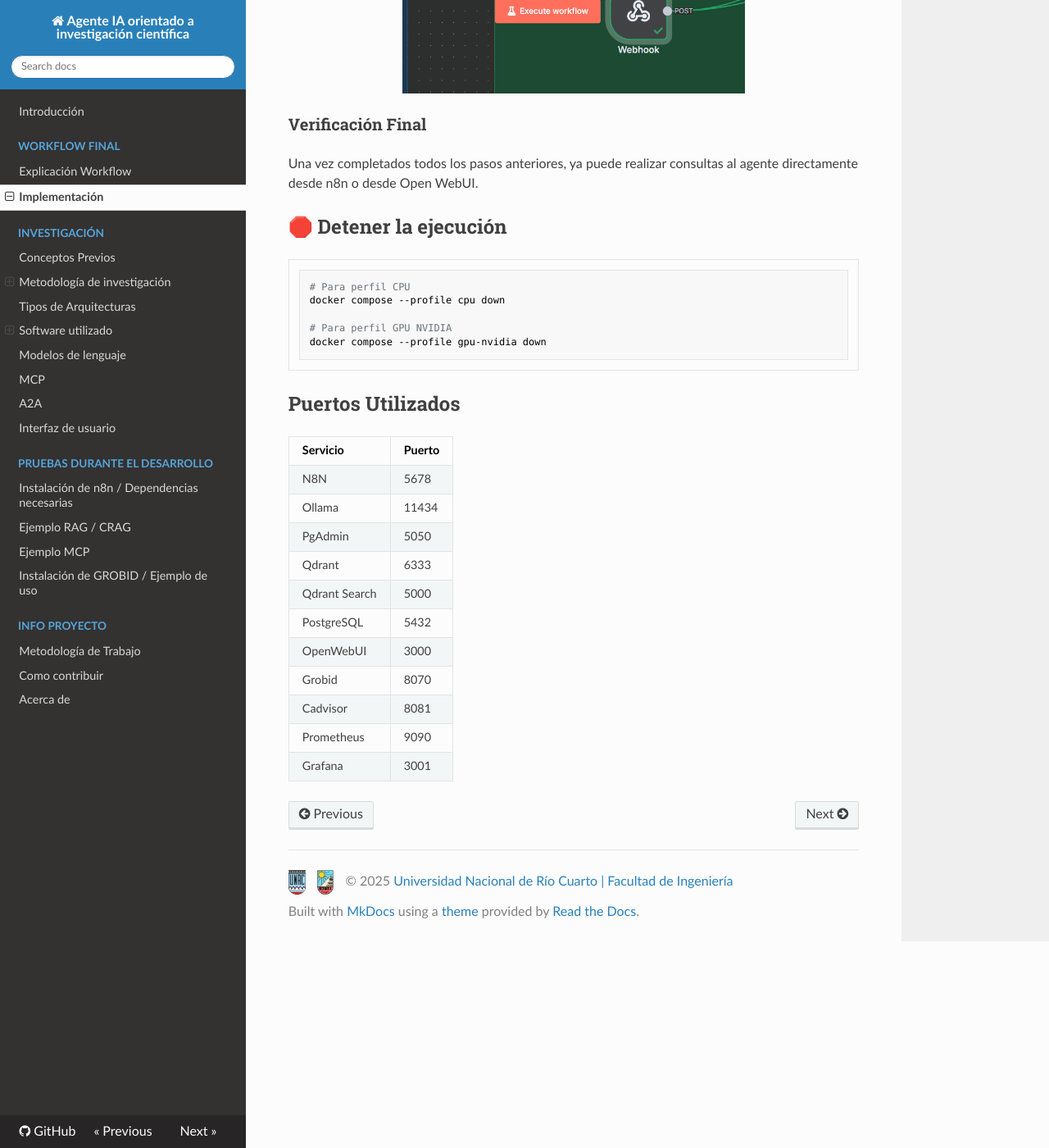
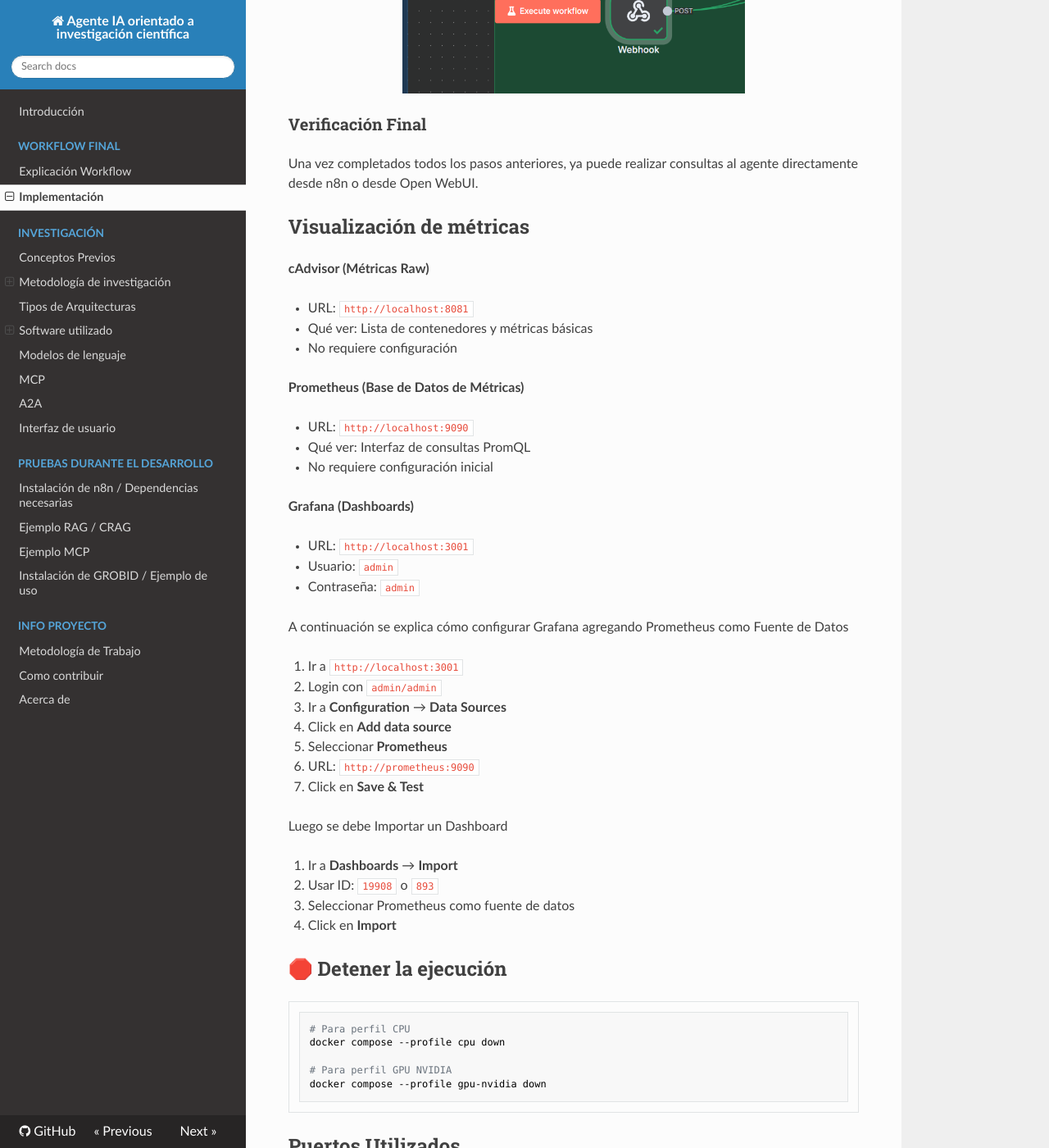
Before and after one commit to danunziata/pps-kevin_haponiuk-2025, an MkDocs documentation site: the page built from docs/implementacion/01_implementacion-final.md, in a window 1280 px wide and 1400 px high, scrolled down 5228 px. Shown: the whole window at 82% size. Built offline with MkDocs 1.6.1, drawn with Linux system fonts in a browser that asks for light colours; nearby versions of some CDN libraries.

Commit message:
docs: agrego implementación faltante sobre monitoreo del sistema

````diff
--- a/docs/implementacion/01_implementacion-final.md
+++ b/docs/implementacion/01_implementacion-final.md
@@ -156,6 +156,44 @@ En las configuraciones de la función, utilice la URL copiada de N8N y realice e
 
 Una vez completados todos los pasos anteriores, ya puede realizar consultas al agente directamente desde n8n o desde Open WebUI.
 
+
+## Visualización de métricas
+
+**cAdvisor (Métricas Raw)**
+
+- URL: `http://localhost:8081`
+- Qué ver: Lista de contenedores y métricas básicas
+- No requiere configuración
+
+**Prometheus (Base de Datos de Métricas)**
+
+- URL: `http://localhost:9090`
+- Qué ver: Interfaz de consultas PromQL
+- No requiere configuración inicial
+
+**Grafana (Dashboards)**
+
+- URL: `http://localhost:3001`
+- Usuario: `admin`
+- Contraseña: `admin`
+
+A continuación se explica cómo configurar Grafana agregando Prometheus como Fuente de Datos
+
+1. Ir a `http://localhost:3001`
+2. Login con `admin/admin`
+3. Ir a **Configuration** → **Data Sources**
+4. Click en **Add data source**
+5. Seleccionar **Prometheus**
+6. URL: `http://prometheus:9090`
+7. Click en **Save & Test**
+
+Luego se debe Importar un Dashboard
+
+1. Ir a **Dashboards** → **Import**
+2. Usar ID: `19908` o `893`
+3. Seleccionar Prometheus como fuente de datos
+4. Click en **Import**
+
 ## 🛑 Detener la ejecución
 
 ```bash
````
Also changed, not shown: docs/images/cadvisor.png (added), docs/images/grafana1.png (added), docs/images/grafana2.png (added).
